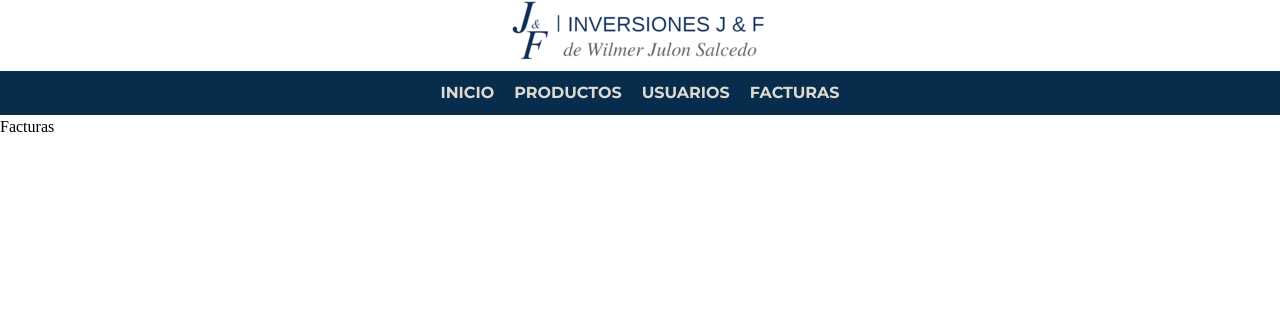
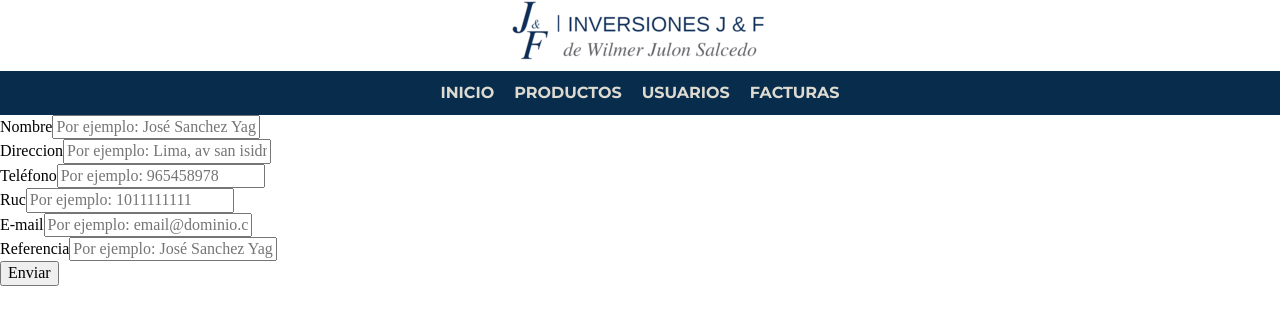
Before and after one commit to GoDeeper96/invoicejyfApp, a React (Create React App) app: page /Facturas in a window 1280 px wide. Shown: the top 324 px of the page. Built offline with nearby package versions, Linux system fonts and the light colour scheme.

Commit message:
Update Facturas.js

```diff
--- a/src/Pages/Facturas.js
+++ b/src/Pages/Facturas.js
@@ -9,7 +9,74 @@ const Facturas = () => {
   const [nombreReferencia, setNombreReferencia] = useState("")
 
   return (
-    <div>Facturas</div>
+    <div className={styles.contenedor}><form className={styles.formulario}>
+    <div className={styles.campo}>
+        <label className={styles.campo__label} for="nombre">Nombre</label>
+        <input
+            className={styles.campo__field}
+            type="text"
+            placeholder="Por ejemplo: José Sanchez Yagui"
+            id="nombre"
+        />
+    </div>
+
+    <div className={styles.campo}>
+        <label className={styles.campo__label} for="direccion">Direccion</label>
+        <input
+            className={styles.campo__field}
+            type="text"
+            placeholder="Por ejemplo: Lima, av san isidro 356"
+            id="direccion"
+        />
+    </div>
+
+    <div className={styles.campo}>
+        <label className={styles.campo__label} for="telefono">Teléfono</label>
+        <input
+            className={styles.campo__field}
+            type="tel"
+            placeholder="Por ejemplo: 965458978"
+            id="telefono"
+        />
+    </div>
+
+    <div className={styles.campo}>
+        <label className={styles.campo__label} for="ruc">Ruc</label>
+        <input
+            className={styles.campo__field}
+            type="num"
+            placeholder="Por ejemplo: 1011111111"
+            id="ruc"
+        />
+    </div>
+
+    <div className={styles.campo}>
+        <label className={styles.campo__label} for="email">E-mail</label>
+        <input
+            className={styles.campo__field}
+            type="email"
+            placeholder="Por ejemplo: email@dominio.com"
+            id="email"
+        />
+    </div>
+
+    <div className={styles.campo}>
+        <label className={styles.campo__label} for="nombrereferencia">Referencia</label>
+        <input
+            className={styles.campo__field}
+            type="text"
+            placeholder="Por ejemplo: José Sanchez Yagui"
+            id="nombrereferencia"
+        />
+    </div>
+
+    <div className={styles.campo__boton_unido}>
+        <input type="submit" value="Enviar" className={styles.boton_uniadoa_primario}/>
+    </div>
+    </form></div>
+
+
+
   )
 }
 
```
